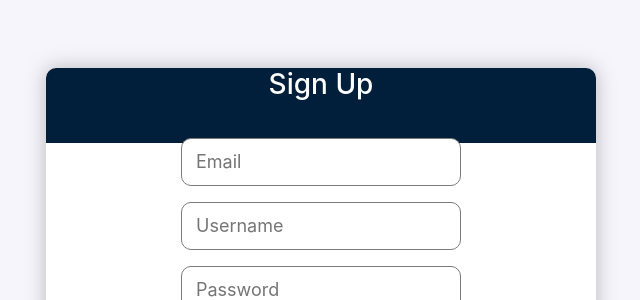
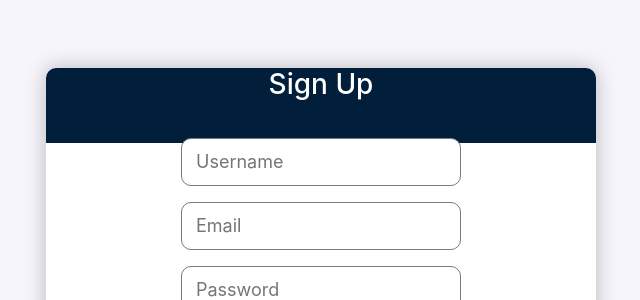
Before and after one commit to Xrhoys/Bug_Tracker_Front, a React (Create React App) app: page /signup in a window 1280 px wide. Shown: the part 132-432 px from the top of the page, without its empty margins (319-959 px from the left). Built offline with nearby package versions, Linux system fonts and the light colour scheme; no server answers; the HTML template or start-up script is replaced by a standard one.

Commit message:
misceallaneous

```diff
--- a/src/App.js
+++ b/src/App.js
@@ -5,8 +5,14 @@ import SignIn from './pages/signIn'
 import SignUp from './pages/signUp'
 import Home from './pages/home'
 import Main from './pages/main'
+import stores from './app/store'
+import { autoConnect } from './app/user'
+import firebase, { auth } from './app/firebase'
+
+auth.setPersistence(firebase.auth.Auth.Persistence.LOCAL)
 
 function App() {
+  stores.dispatch(autoConnect())
   return (
     <Router>
       <div className="App">
--- /dev/null
+++ b/src/app/utils/object/user.js
@@ -0,0 +1,7 @@
+export default class User {
+  constructor({ uid, username, email }) {
+    this.uid = uid
+    this.username = username
+    this.email = email
+  }
+}
--- a/src/pages/signIn.js
+++ b/src/pages/signIn.js
@@ -2,6 +2,8 @@ import React, { useState } from 'react'
 import styles from './signin.module.css'
 import Bug from './../assets/svg/bug'
 import { Link } from 'react-router-dom'
+import { useDispatch } from 'react-redux'
+import { signIn } from '../app/user'
 
 const BUG_COLOR = '#5E81F4'
 const BUG_WIDTH = '60px'
@@ -9,13 +11,18 @@ const BUG_HEIGHT = 'auto'
 const SUBMIT = 'Sign In'
 
 export default function SignIn(props) {
-  const [username, setUsername] = useState('')
+  const [email, setEmail] = useState('')
   const [password, setPassword] = useState('')
+  const dispatch = useDispatch()
 
-  const onChangeUsername = (event) => setUsername(event.target.value)
+  const onChangeEmail = (event) => setEmail(event.target.value)
   const onChangePassword = (event) => setPassword(event.target.value)
 
-  const onSubmit = (event) => {}
+  const onSubmit = (event) => {
+    // TODO: input verification with UserObject
+    event.preventDefault()
+    dispatch(signIn(email, password))
+  }
 
   return (
     <div className={styles.container}>
@@ -34,9 +41,9 @@ export default function SignIn(props) {
             <input
               type="text"
               className={styles.text}
-              onChange={onChangeUsername}
-              value={username}
-              placeholder="Username"
+              onChange={onChangeEmail}
+              value={email}
+              placeholder="Email"
             />
             <input
               type="password"
@@ -57,7 +64,7 @@ export default function SignIn(props) {
               <u>Sign Up</u>
             </Link>
           </p>
-          <Link>
+          <Link to="/forgetPassword">
             <p className={styles.forgotPassword}>Forgot Password?</p>
           </Link>
         </div>
--- a/src/pages/signUp.js
+++ b/src/pages/signUp.js
@@ -1,4 +1,6 @@
 import React, { useState } from 'react'
+import { useDispatch } from 'react-redux'
+import { signUp } from '../app/user'
 import styles from './signin.module.css'
 
 const SUBMIT = 'Submit'
@@ -8,13 +10,18 @@ export default function SignUp(props) {
   const [password, setPassword] = useState('')
   const [email, setEmail] = useState('')
   const [check, setCheck] = useState(false)
+  const dispatch = useDispatch()
 
   const onChangeUsername = (event) => setUsername(event.target.value)
   const onChangePassword = (event) => setPassword(event.target.value)
   const onChangeEmail = (event) => setEmail(event.target.value)
   const onChangeCheck = (event) => setCheck(event.target.checked)
 
-  const onSubmit = (event) => {}
+  const onSubmit = (event) => {
+    // TODO: input verficiation with UserObject
+    event.preventDefault()
+    dispatch(signUp(username, email, password))
+  }
 
   const titleStyle = {
     fontSize: 28,
@@ -31,16 +38,16 @@ export default function SignUp(props) {
               <input
                 type="text"
                 className={styles.text}
-                onChange={onChangeEmail}
-                value={email}
-                placeholder="Email"
+                onChange={onChangeUsername}
+                value={username}
+                placeholder="Username"
               />
               <input
                 type="text"
                 className={styles.text}
-                onChange={onChangeUsername}
-                value={username}
-                placeholder="Username"
+                onChange={onChangeEmail}
+                value={email}
+                placeholder="Email"
               />
               <input
                 type="password"
```
